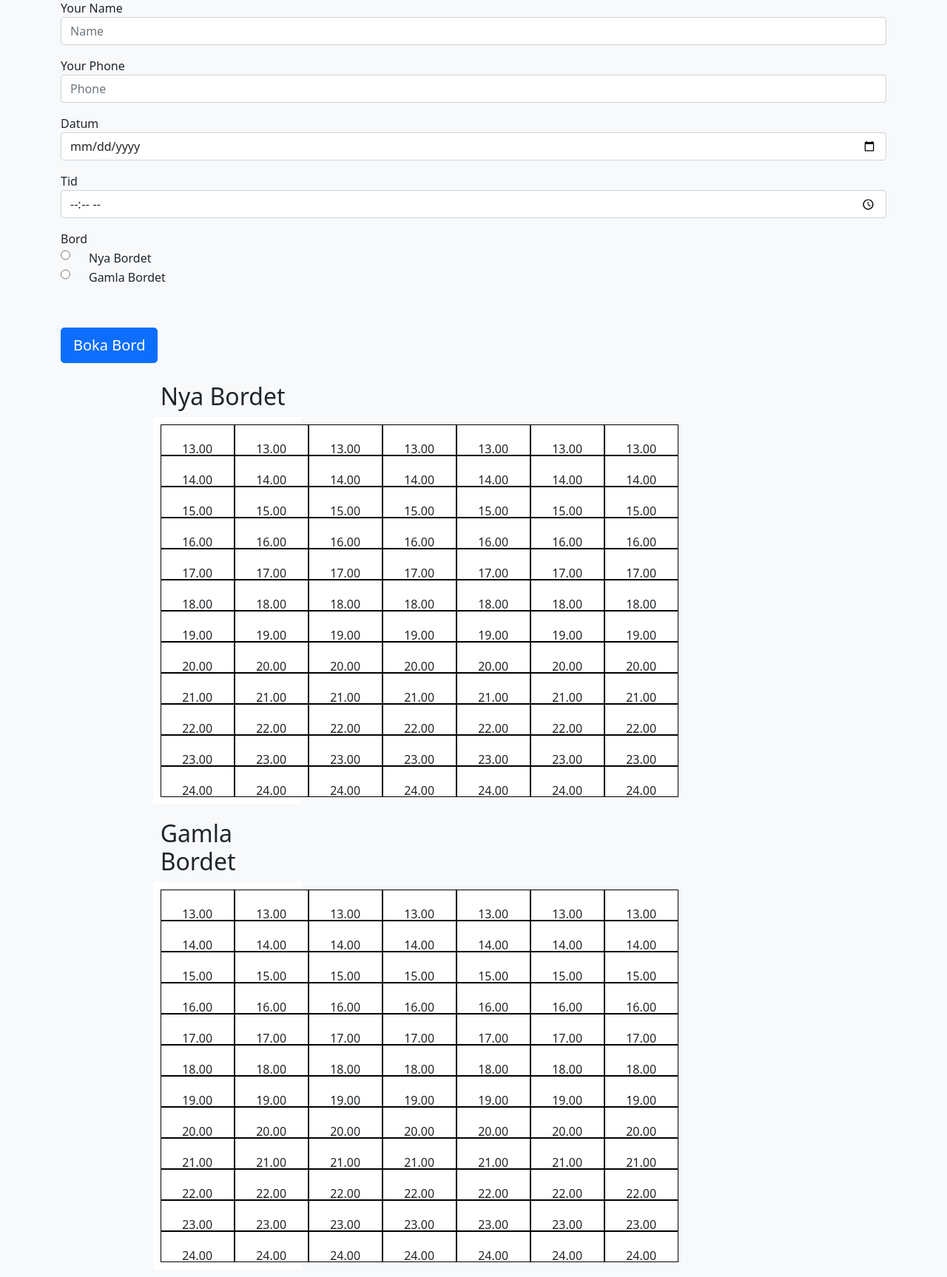
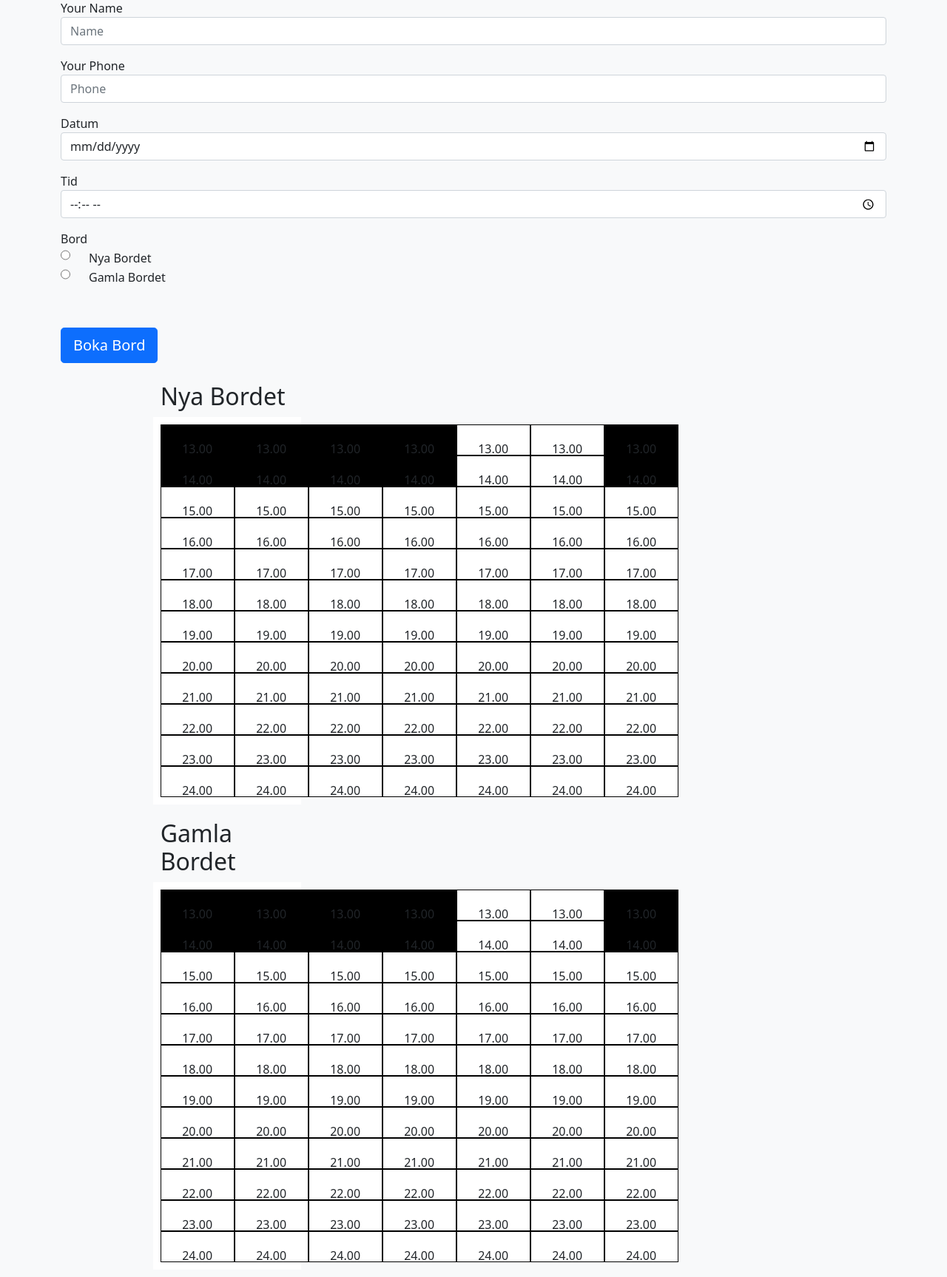
Before and after one commit to Tech-Magnet/VideoBiljardenBooking, a PHP site: page / in a window 1280 px wide. Shown: the part 307-2034 px from the top of the page at 74% size. Run offline with PHP 8.4, Linux system fonts and the light colour scheme; grey boxes are pictures that could not be loaded.

Commit message:
Google Anaytics Update

```diff
--- a/index.html
+++ b/index.php
@@ -6,10 +6,19 @@
 <link href="style.css" rel="stylesheet">
 <link rel="icon" href="img/icon.png">
 </head>
+<!-- Google tag (gtag.js) -->
+<script async src="https://www.googletagmanager.com/gtag/js?id=G-TMPN0CGN95"></script>
+<script>
+  window.dataLayer = window.dataLayer || [];
+  function gtag(){dataLayer.push(arguments);}
+  gtag('js', new Date());
+
+  gtag('config', 'G-TMPN0CGN95');
+</script>
 <body class="bg-light">
 <div class="container">
 <div class="py-5 text-center">
-        <img class="d-block mx-auto mb-4" src="https://www.orebrobiljarden.se/ws/media-library/926cce7e857f48f4addf19cebf438b96/orebrobiljarden-logo-final.jpg" alt="" height="140px" onclick="window.location.href = 'https://www.orebrobiljarden.se/'">
+        <a href="https://www.orebrobiljarden.se/"><img class="d-block mx-auto mb-4" src="https://www.orebrobiljarden.se/ws/media-library/926cce7e857f48f4addf19cebf438b96/orebrobiljarden-logo-final.jpg" height="140px"></a>
         <h2>Boka Bord - Snooker</h2>
 
       </div>
@@ -51,20 +60,20 @@
 <div>
   <h2 style="padding-left: 10px;">Nya Bordet</h2>
   <div class="grid-container">
-    <div class="grid-item" id="TT_NEW_13_mon">13.00</div>
-    <div class="grid-item" id="TT_NEW_13_tue">13.00</div>
-    <div class="grid-item" id="TT_NEW_13_wed">13.00</div>
-    <div class="grid-item" id="TT_NEW_13_thu">13.00</div>
+    <div class="grid-item" id="TT_NEW_13_mon" style="background-color: #000;">13.00</div>
+    <div class="grid-item" id="TT_NEW_13_tue" style="background-color: #000;">13.00</div>
+    <div class="grid-item" id="TT_NEW_13_wed" style="background-color: #000;">13.00</div>
+    <div class="grid-item" id="TT_NEW_13_thu" style="background-color: #000;">13.00</div>
     <div class="grid-item" id="TT_NEW_13_fri">13.00</div>
     <div class="grid-item" id="TT_NEW_13_sat">13.00</div>
-    <div class="grid-item" id="TT_NEW_13_sun">13.00</div>
-    <div class="grid-item" id="TT_NEW_14_mon">14.00</div>
-    <div class="grid-item" id="TT_NEW_14_tue">14.00</div>
-    <div class="grid-item" id="TT_NEW_14_wed">14.00</div>
-    <div class="grid-item" id="TT_NEW_14_thu">14.00</div>
+    <div class="grid-item" id="TT_NEW_13_sun" style="background-color: #000;">13.00</div>
+    <div class="grid-item" id="TT_NEW_14_mon" style="background-color: #000;">14.00</div>
+    <div class="grid-item" id="TT_NEW_14_tue" style="background-color: #000;">14.00</div>
+    <div class="grid-item" id="TT_NEW_14_wed" style="background-color: #000;">14.00</div>
+    <div class="grid-item" id="TT_NEW_14_thu" style="background-color: #000;">14.00</div>
     <div class="grid-item" id="TT_NEW_14_fri">14.00</div>
     <div class="grid-item" id="TT_NEW_14_sat">14.00</div>
-    <div class="grid-item" id="TT_NEW_14_sun">14.00</div>
+    <div class="grid-item" id="TT_NEW_14_sun" style="background-color: #000;">14.00</div>
     <div class="grid-item" id="TT_NEW_15_mon">15.00</div>
     <div class="grid-item" id="TT_NEW_15_tue">15.00</div>
     <div class="grid-item" id="TT_NEW_15_wed">15.00</div>
@@ -145,20 +154,20 @@
 <div>
   <h2 style="padding-left: 10px;">Gamla Bordet</h2>
   <div class="grid-container">
-    <div class="grid-item" id="TT_OLD_13_mon">13.00</div>
-    <div class="grid-item" id="TT_OLD_13_tue">13.00</div>
-    <div class="grid-item" id="TT_OLD_13_wed">13.00</div>
-    <div class="grid-item" id="TT_OLD_13_thu">13.00</div>
+    <div class="grid-item" id="TT_OLD_13_mon" style="background-color: #000;">13.00</div>
+    <div class="grid-item" id="TT_OLD_13_tue" style="background-color: #000;">13.00</div>
+    <div class="grid-item" id="TT_OLD_13_wed" style="background-color: #000;">13.00</div>
+    <div class="grid-item" id="TT_OLD_13_thu" style="background-color: #000;">13.00</div>
     <div class="grid-item" id="TT_OLD_13_fri">13.00</div>
     <div class="grid-item" id="TT_OLD_13_sat">13.00</div>
-    <div class="grid-item" id="TT_OLD_13_sun">13.00</div>
-    <div class="grid-item" id="TT_OLD_14_mon">14.00</div>
-    <div class="grid-item" id="TT_OLD_14_tue">14.00</div>
-    <div class="grid-item" id="TT_OLD_14_wed">14.00</div>
-    <div class="grid-item" id="TT_OLD_14_thu">14.00</div>
+    <div class="grid-item" id="TT_OLD_13_sun" style="background-color: #000;">13.00</div>
+    <div class="grid-item" id="TT_OLD_14_mon" style="background-color: #000;">14.00</div>
+    <div class="grid-item" id="TT_OLD_14_tue" style="background-color: #000;">14.00</div>
+    <div class="grid-item" id="TT_OLD_14_wed" style="background-color: #000;">14.00</div>
+    <div class="grid-item" id="TT_OLD_14_thu" style="background-color: #000;">14.00</div>
     <div class="grid-item" id="TT_OLD_14_fri">14.00</div>
     <div class="grid-item" id="TT_OLD_14_sat">14.00</div>
-    <div class="grid-item" id="TT_OLD_14_sun">14.00</div>
+    <div class="grid-item" id="TT_OLD_14_sun" style="background-color: #000;">14.00</div>
     <div class="grid-item" id="TT_OLD_15_mon">15.00</div>
     <div class="grid-item" id="TT_OLD_15_tue">15.00</div>
     <div class="grid-item" id="TT_OLD_15_wed">15.00</div>
```
Also changed, not shown: admin.php (+8 -0 lines).
